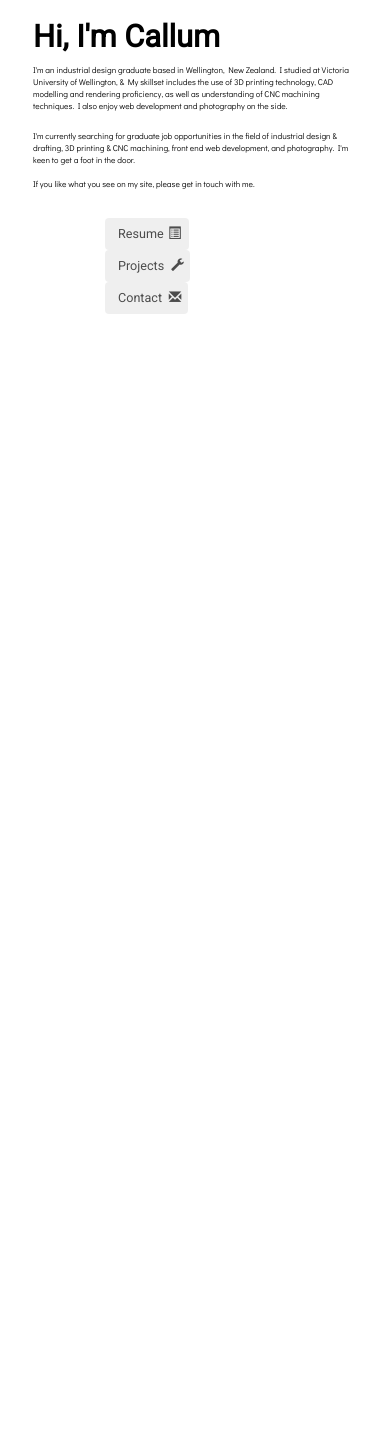
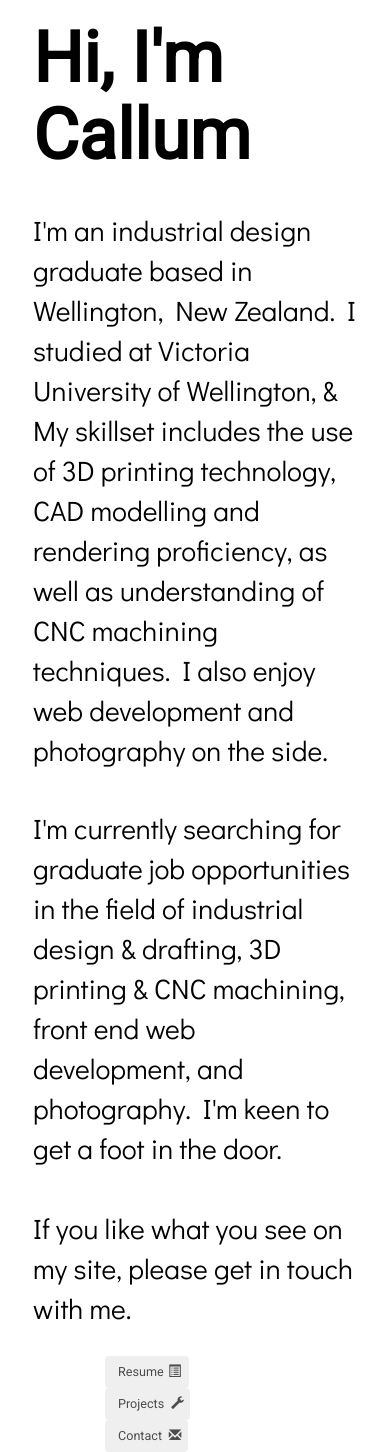
Before and after one commit to penmancall/website-concept-1, a PHP site: page / in a window 390 px wide. Shown: the part 59-1511 px from the top of the page. Before the commit the page ends 373 px from the top, so only its background shows below. Run offline with PHP 8.4, Linux system fonts and the light colour scheme; some libraries are stand-ins or nearby versions.

Commit message:
Add files via upload

```diff
--- a/stylesheet.css
+++ b/stylesheet.css
@@ -354,7 +354,7 @@ section{
         margin-left: auto;
         margin-right: auto;
     }}
-@media screen and (max-width: 520px){
+@media screen and (max-width: 640px){
         .carousel-container{
             display:none;
     }
@@ -367,20 +367,21 @@ section{
         text-align: left;
         margin-left: 0;}
     .bigheading{
-        font-size: 2.2em;
+        font-size: 5em;
         width: 90%;
+        margin-bottom: 10%;
         margin-left: auto;
         margin-right: auto;}
 
     .headingtext1{
-        font-size: 0.6em;
+        font-size: 2em;
         width: 90%;
         margin-top: 0%;
         margin-left: auto;
         margin-right: auto;}
     .headingtext2{
         width: 90%;
-        font-size: 0.6em;
+        font-size: 2em;
         margin-left:auto;
         margin-right:auto;}
     .button-container{
```
